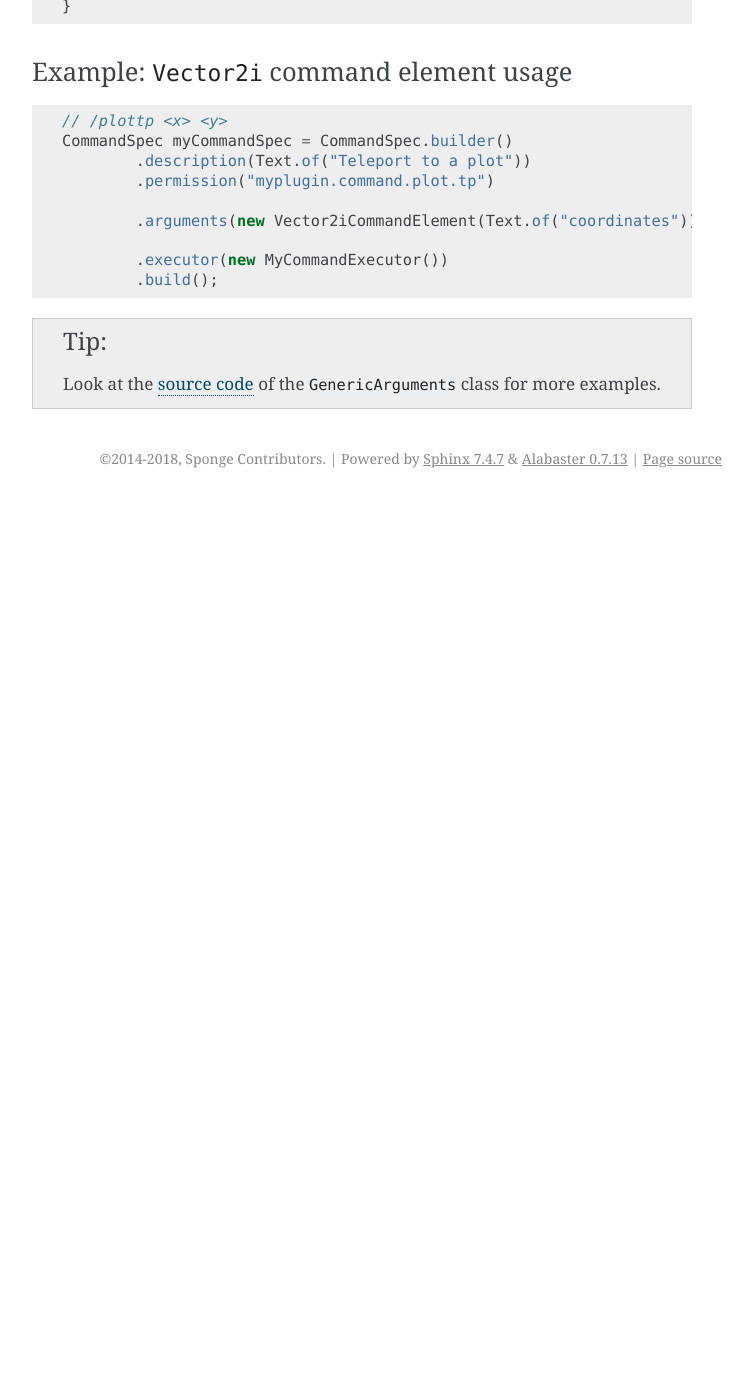
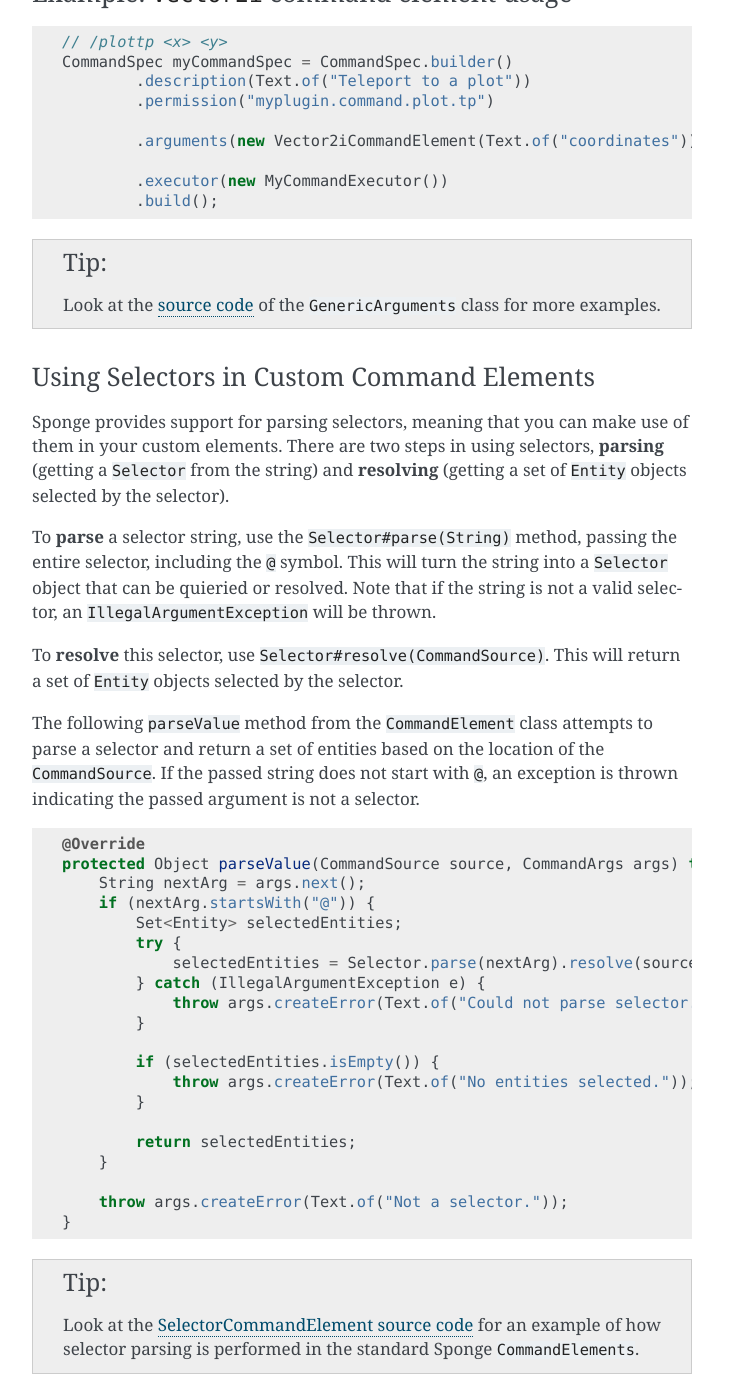
Before and after one commit to SpongePowered/SpongeDocs, a Sphinx documentation site: the page built from source/plugin/commands/arguments.rst, in a window 1280 px wide and 1400 px high, scrolled down 6188 px. Shown: the whole window, without its empty margins (388-1141 px from the left). Built offline with Sphinx 7.4.7, drawn with Linux system fonts in a browser that asks for light colours; pages that are not in the unit, such as notebooks, are missing from menus; cross-references to code outside the pages are shown as plain code; before the commit the page ends 6686 px from its top, so only the background shows below that; some of the changed text lies outside the part shown.

Commit message:
Add information about using selectors in command elements.

```diff
--- a/source/plugin/commands/arguments.rst
+++ b/source/plugin/commands/arguments.rst
@@ -10,7 +10,11 @@
     org.spongepowered.api.command.args.CommandContext
     org.spongepowered.api.command.args.CommandElement
     org.spongepowered.api.command.args.GenericArguments
+    org.spongepowered.api.command.args.SelectorCommandElement
     org.spongepowered.api.command.spec.CommandSpec.Builder
+    org.spongepowered.api.entity.Entity
+    org.spongepowered.api.text.selector.Selector
+    java.lang.IllegalArgumentException
     java.lang.String
 
 The Command Builder API comes with a powerful argument parser. It converts the string input to java base types
@@ -203,23 +206,20 @@
        @Override
        protected Object parseValue(CommandSource source, CommandArgs args) throws ArgumentParseException {
 
-           // <x> <y>
-           errorargs=args;
-
            String xInput = args.next();
-           int x = parseInt(xInput);
+           int x = parseInt(xInput, args);
 
            String yInput = args.next();
-           int y = parseInt(yInput);
+           int y = parseInt(yInput, args);
 
            return new Vector2i(x, y);
        }
 
-       private int parseInt(String input) throws ArgumentParseException {
+       private int parseInt(String input, CommandArgs args) throws ArgumentParseException {
            try {
                return Integer.parseInt(input);
            } catch(NumberFormatException e) {
-               throw errorargs.createError(Text.of("'" + input + "' is not a valid number!"));
+               throw args.createError(Text.of("'" + input + "' is not a valid number!"));
            }
        }
 
@@ -253,3 +253,49 @@
 
     Look at the `source code <https://github.com/SpongePowered/SpongeAPI/blob/stable-7/src/main/java/org/spongepowered/api/command/args/GenericArguments.java>`_
     of the ``GenericArguments`` class for more examples.
+
+Using Selectors in Custom Command Elements
+~~~~~~~~~~~~~~~~~~~~~~~~~~~~~~~~~~~~~~~~~~
+
+Sponge provides support for parsing selectors, meaning that you can make use of them in your custom elements. There
+are two steps in using selectors, **parsing** (getting a :javadoc:`Selector` from the string) and **resolving**
+(getting a set of :javadoc:`Entity` objects selected by the selector).
+
+To **parse** a selector string, use the :javadoc:`Selector#parse(String)` method, passing the entire selector,
+including the ``@`` symbol. This will turn the string into a ``Selector`` object that can be quieried or resolved.
+Note that if the string is not a valid selector, an :javadoc:`IllegalArgumentException` will be thrown.
+
+To **resolve** this selector, use :javadoc:`Selector#resolve(CommandSource)`. This will return a set of ``Entity``
+objects selected by the selector.
+
+The following ``parseValue`` method from the ``CommandElement`` class attempts to parse a selector and return a set of
+entities based on the location of the ``CommandSource``. If the passed string does not start with ``@``, an exception
+is thrown indicating the passed argument is not a selector.
+
+.. code-block:: java
+
+    @Override
+    protected Object parseValue(CommandSource source, CommandArgs args) throws ArgumentParseException {
+        String nextArg = args.next();
+        if (nextArg.startsWith("@")) {
+            Set<Entity> selectedEntities;
+            try {
+                selectedEntities = Selector.parse(nextArg).resolve(source);
+            } catch (IllegalArgumentException e) {
+                throw args.createError(Text.of("Could not parse selector."));
+            }
+
+            if (selectedEntities.isEmpty()) {
+                throw args.createError(Text.of("No entities selected."));
+            }
+
+            return selectedEntities;
+        }
+
+        throw args.createError(Text.of("Not a selector."));
+    }
+
+.. tip::
+
+  Look at the `SelectorCommandElement source code <https://github.com/SpongePowered/SpongeAPI/blob/stable-7/src/main/java/org/spongepowered/api/command/args/SelectorCommandElement.java>`_
+  for an example of how selector parsing is performed in the standard Sponge ``CommandElements``.
```
Also changed, not shown: other parts of source/plugin/commands/arguments.rst (+0 -1 lines).
